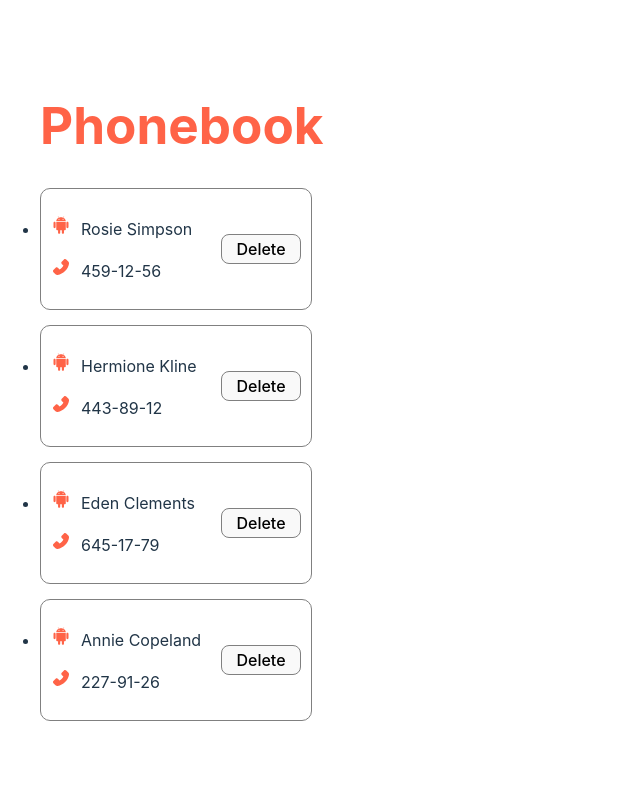
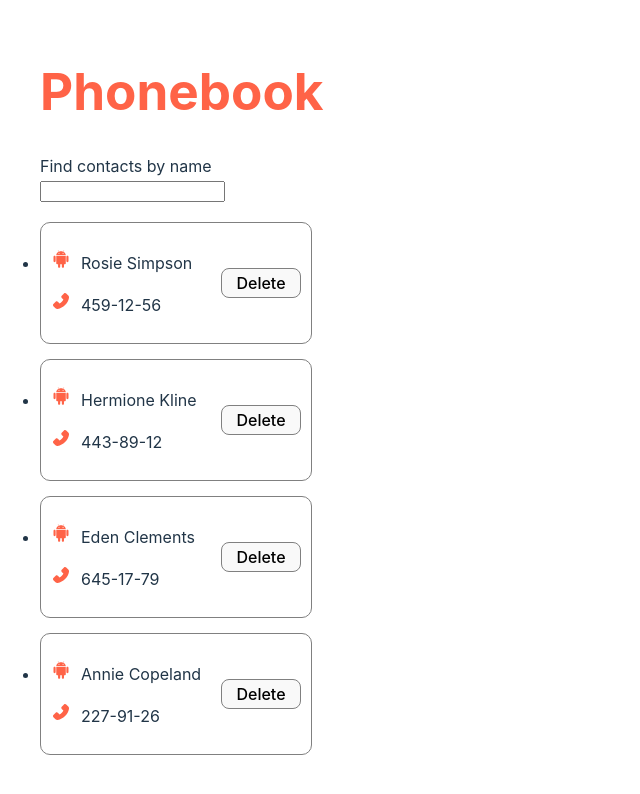
Before and after one commit to P1ST-0N/react2-hw-03, a React (Vite) app: page / in a window 1280 px wide. Shown: the top 794 px of the page, without its empty margins (0-640 px from the left). Built offline with nearby package versions, Linux system fonts and the light colour scheme.

Commit message:
added SearchBox

```diff
--- a/src/components/App/App.jsx
+++ b/src/components/App/App.jsx
@@ -1,5 +1,6 @@
 import { useState } from "react";
 import ContactList from "../ContactList/ContactList";
+import SearchBox from "../SearchBox/SearchBox";
 import css from "./App.module.css";
 
 function App() {
@@ -22,12 +23,16 @@ function App() {
     contact.name.toLowerCase().includes(nameFilter.toLowerCase())
   );
 
+  const onChange = (e) => {
+    setNameFilter(e.target.value);
+  };
+
   return (
     <>
       <div>
         <h1 className={css.title}>Phonebook</h1>
         {/* <ContactForm /> */}
-        {/* <SearchBox /> */}
+        <SearchBox value={nameFilter} onChange={onChange} />
         <ContactList items={visibleContacts} />
       </div>
     </>
--- a/src/components/SearchBox/SearchBox.jsx
+++ b/src/components/SearchBox/SearchBox.jsx
@@ -0,0 +1,15 @@
+import css from "../SearchBox/SearchBox.module.css";
+import { useId } from "react";
+
+const SearchBox = ({ value, onChange }) => {
+  const filterId = useId();
+
+  return (
+    <div className={css.filter}>
+      <label htmlFor={filterId}>Find contacts by name</label>
+      <input id={filterId} type="text" value={value} onChange={onChange} />
+    </div>
+  );
+};
+
+export default SearchBox;
--- a/src/components/SearchBox/SearchBox.module.css
+++ b/src/components/SearchBox/SearchBox.module.css
@@ -0,0 +1,6 @@
+.filter {
+    width: 315px;
+    margin-left: 40px;
+    margin-top: 20px;
+    margin-bottom: 20px;
+}
```
